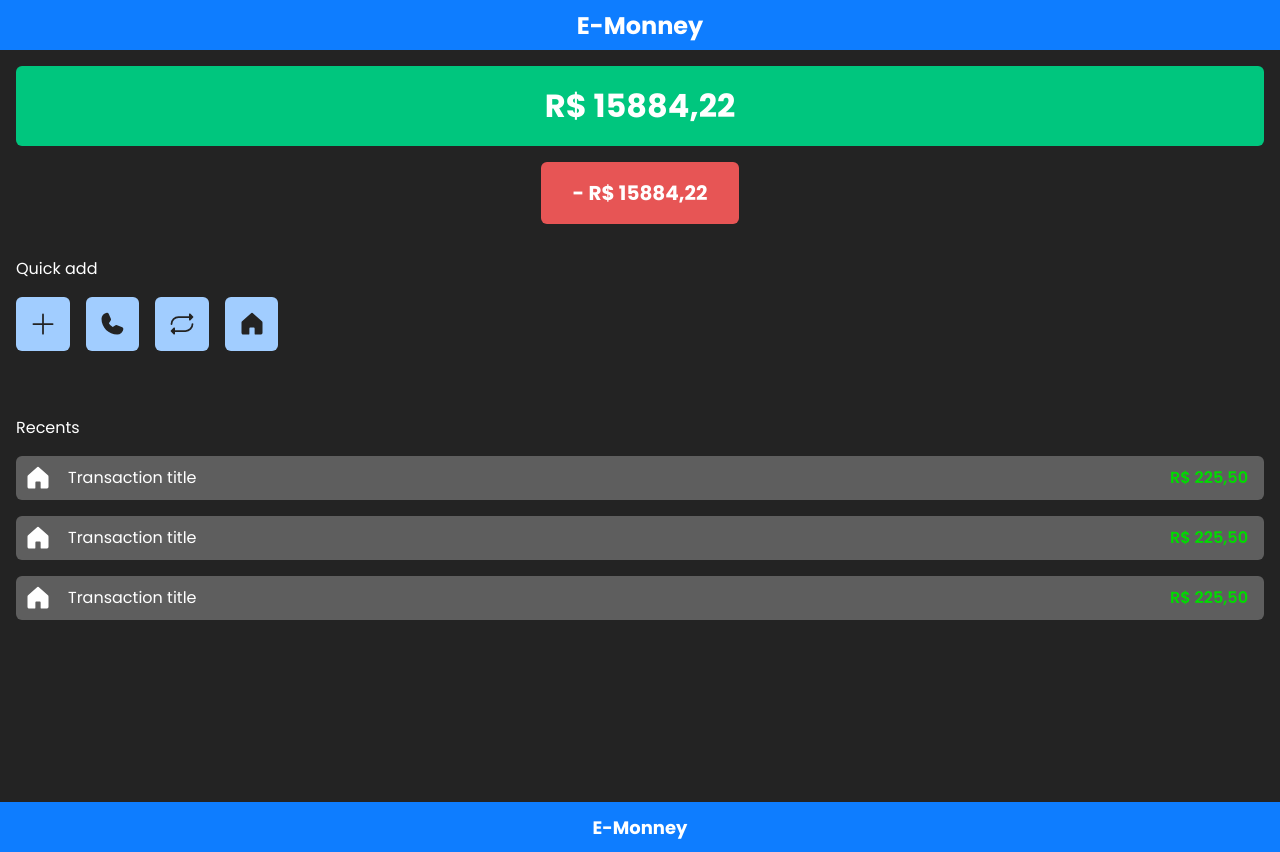
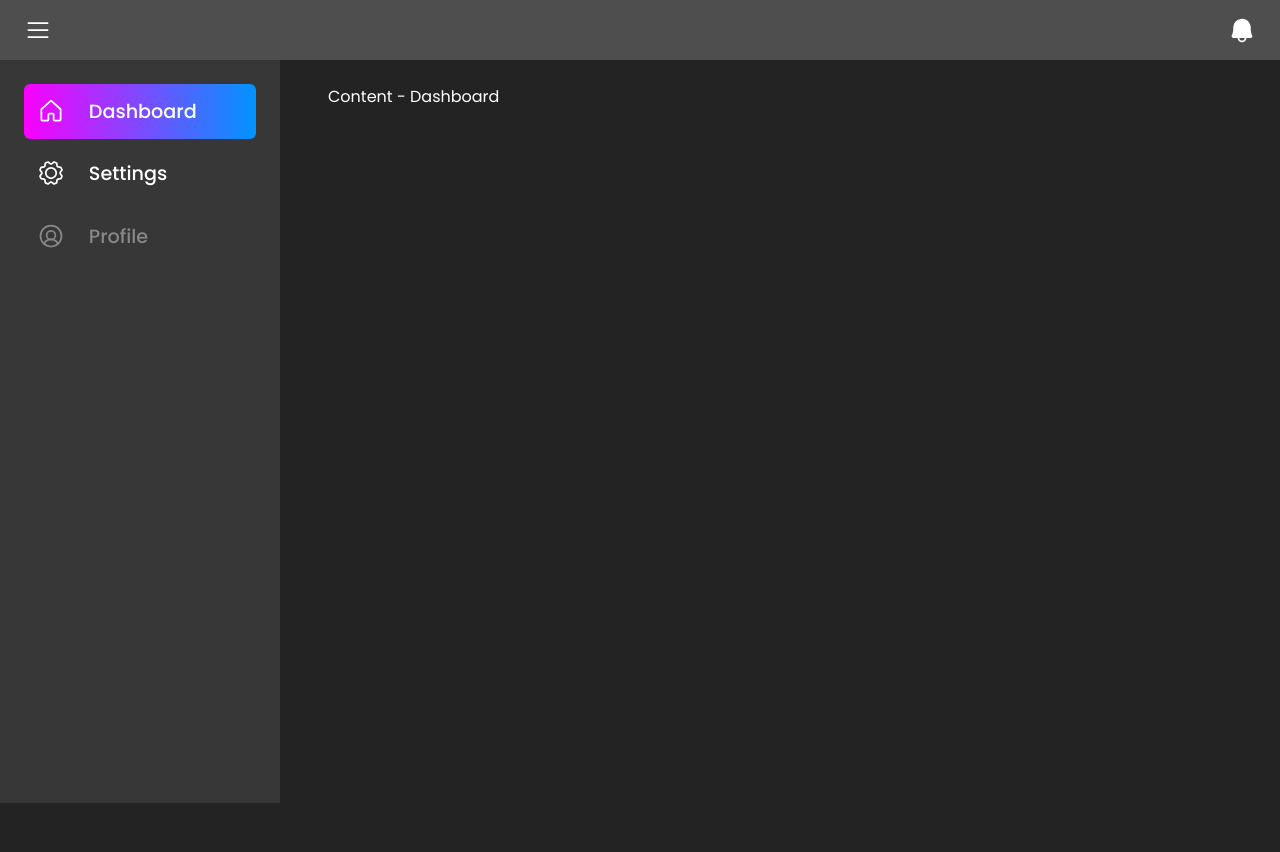
Before and after one commit to pedro-soares-nogueira/e-money, a Next.js app: page / in a window 1280 px wide. After the commit the page ends 803 px from the top, so only its background shows below. Built offline with nearby package versions, Linux system fonts and the light colour scheme.

Commit message:
feat:: side bar structure

```diff
--- a/src/components/DefaultLayout/index.tsx
+++ b/src/components/DefaultLayout/index.tsx
@@ -1,43 +1,111 @@
-import { styled } from '@/styles/stitches.config'
-import React, { ReactNode } from 'react'
+import { styled } from '@/styles/stitches.config';
+import { useRouter } from 'next/router';
+import { Bell, Gear, House, List, UserCircle } from 'phosphor-react';
+import React, { ReactNode } from 'react';
+import Link from 'next/link';
 
 interface DefaultLayout {
-  children: ReactNode
+  children: ReactNode;
 }
 
 const DefaultLayout = ({ children }: DefaultLayout) => {
+  const router = useRouter();
   return (
     <>
-      <NavBar>E-Monney</NavBar>
-      <Content>{children}</Content>
-      <Footer>E-Monney</Footer>
+      <NavBar>
+        <List size={28} weight="fill" />
+        <Bell size={28} weight="fill" />
+      </NavBar>
+      <Layout>
+        <SideBar>
+          <SideBarItem href={'/'} isActive={router.pathname === '/'}>
+            <House size={28} />
+            <span>Dashboard</span>
+          </SideBarItem>
+
+          <SideBarItem
+            href={'/settings'}
+            isActive={router.pathname === '/settings'}
+          >
+            <Gear size={28} />
+            <span>Settings</span>
+          </SideBarItem>
+
+          <SideBarItem
+            href={'/'}
+            disabled
+            isActive={router.pathname === '/Profile'}
+          >
+            <UserCircle size={28} />
+            <span>Profile</span>
+          </SideBarItem>
+        </SideBar>
+        <Content>{children}</Content>
+      </Layout>
     </>
-  )
-}
+  );
+};
 
-export default DefaultLayout
+export default DefaultLayout;
 
-export const NavBar = styled("nav", {
-  height: '50px',
-  backgroundColor: "$blue800",
+export const NavBar = styled('nav', {
   display: 'flex',
-  alignItems: 'center',
-  justifyContent: 'center',
-  fontSize: '$xl',
-  fontWeight: 'bold'
-})
+  alignItems: 'start',
+  justifyContent: 'space-between',
 
-export const Content = styled("main", {
-  height: "90vh",
-  margin: '1rem'
-})
+  width: '100%',
+  backgroundColor: '$dark400',
+  padding: '1rem 1.5rem',
+});
 
-export const Footer = styled("footer", {
-  height: '50px',
-  backgroundColor: "$blue800",
+export const Layout = styled('div', {
   display: 'flex',
-  alignItems: 'center',
-  justifyContent: 'center',
-  fontSize: '$md',
-  fontWeight: 'bold'
-})
+  alignItems: 'start',
+  justifyContent: 'start',
+  gap: '1.5rem',
+});
+
+export const SideBar = styled('div', {
+  backgroundColor: '$dark600',
+  padding: '1.5rem',
+  width: '280px',
+  height: 'calc(100vh - 57px)',
+  display: 'flex',
+  flexDirection: 'column',
+  gap: '.5rem',
+});
+
+export const SideBarItem = styled(Link, {
+  display: 'flex',
+  alignItems: 'start',
+  justifyContent: 'start',
+  gap: '1.5rem',
+  padding: '.8rem',
+  borderRadius: '6px',
+  textDecoration: 'none',
+  color: 'white',
+
+  variants: {
+    isActive: {
+      true: {
+        background:
+          'linear-gradient(90deg, rgba(250,0,255,1) 0%, rgba(0,148,255,1) 100%)',
+      },
+    },
+    disabled: {
+      true: {
+        opacity: '40%',
+        cursor: 'not-allowed',
+      },
+    },
+  },
+
+  span: {
+    fontWeight: '500',
+    fontSize: '1.2rem',
+  },
+});
+
+export const Content = styled('main', {
+  padding: '1.5rem',
+});
--- a/src/pages/index.tsx
+++ b/src/pages/index.tsx
@@ -1,162 +1,16 @@
-import Head from 'next/head'
-import Image from 'next/image'
-import { Inter } from 'next/font/google'
-import { styled } from '@/styles/stitches.config'
-import { Phone, Repeat, House, Plus } from 'phosphor-react'
+import Head from 'next/head';
+import { Inter } from 'next/font/google';
 
-const inter = Inter({ subsets: ['latin'] })
-
-export const EntranceAmount = styled('div', {
-  backgroundColor: '$green',
-  width: '100%',
-  fontWeight: 'bold',
-  padding: '1rem',
-  borderRadius: '6px',
-  display: 'flex',
-  alignItems: 'center',
-  justifyContent: 'center',
-  fontSize: '$2xl',
-})
-
-export const OutputAmount = styled('div', {
-  backgroundColor: '$red',
-  fontWeight: 'bold',
-  padding: '1rem 2rem',
-  borderRadius: '6px',
-  display: 'flex',
-  alignItems: 'center',
-  justifyContent: 'center',
-  fontSize: '$lg',
-})
-
-export const AmountContainer = styled('div', {
-  display: 'flex',
-  flexDirection: 'column',
-  alignItems: 'center',
-  justifyContent: 'center',
-  gap: '1rem',
-})
-
-export const QuickAddContainer = styled('div', {
-  display: 'flex',
-  flexDirection: 'column',
-  alignItems: 'start',
-  justifyContent: 'center',
-  gap: '1rem',
-  padding: '2rem 0',
-
-  div: {
-    display: 'flex',
-    alignItems: 'start',
-    justifyContent: 'center',
-    gap: '1rem',
-
-    span: {
-      backgroundColor: '$blue300',
-      color: '$dark900',
-      padding: '.8rem',
-      display: 'flex',
-      alignItems: 'center',
-      justifyContent: 'center',
-      borderRadius: '6px',
-    },
-  },
-})
-
-export const TransactionList = styled('div', {
-  display: 'flex',
-  flexDirection: 'column',
-  alignItems: 'start',
-  justifyContent: 'center',
-  gap: '1rem',
-  padding: '2rem 0',
-
-  div: {
-    display: 'flex',
-    alignItems: 'center',
-    justifyContent: 'space-between',
-    gap: '1rem',
-    width: '100%',
-    backgroundColor: '$dark600',
-    borderRadius: '6px',
-    padding: '.5rem',
-
-    label: {
-      display: 'flex',
-      alignItems: 'center',
-      justifyContent: 'center',
-      gap: '1rem',
-    },
-
-    span: {
-      marginRight: '.5rem',
-      fontWeight: '600',
-      color: '$greenText',
-    },
-  },
-})
+const inter = Inter({ subsets: ['latin'] });
 
 export default function Home() {
   return (
     <>
       <Head>
-        <title>E-Money</title>
-        <link rel='icon' href='/logo.png' />
+        <title>E-Money - Dashboard</title>
+        <link rel="icon" href="/logo.png" />
       </Head>
-      <>
-        <AmountContainer>
-          <EntranceAmount>R$ 15884,22</EntranceAmount>
-          <OutputAmount>- R$ 15884,22</OutputAmount>
-        </AmountContainer>
-
-        <QuickAddContainer>
-          <p>Quick add</p>
-
-          <div>
-            <span>
-              <Plus size={28} weight='fill' />
-            </span>
-
-            <span>
-              <Phone size={28} weight='fill' />
-            </span>
-
-            <span>
-              <Repeat size={28} weight='fill' />
-            </span>
-
-            <span>
-              <House size={28} weight='fill' />
-            </span>
-          </div>
-        </QuickAddContainer>
-
-        <TransactionList>
-          <p>Recents</p>
-
-          <div>
-            <label>
-              <House size={28} weight='fill' />
-              <p>Transaction title</p>
-            </label>
-            <span>R$ 225,50</span>
-          </div>
-          <div>
-            <label>
-              <House size={28} weight='fill' />
-              <p>Transaction title</p>
-            </label>
-            <span>R$ 225,50</span>
-          </div>
-          <div>
-            <label>
-              <House size={28} weight='fill' />
-              <p>Transaction title</p>
-            </label>
-            <span>R$ 225,50</span>
-          </div>
-        </TransactionList>
-      </>
+      <>Content - Dashboard</>
     </>
-  )
+  );
 }
--- a/src/styles/stitches.config.ts
+++ b/src/styles/stitches.config.ts
@@ -1,4 +1,4 @@
-import { createStitches } from '@stitches/react'
+import { createStitches } from '@stitches/react';
 
 export const {
   config,
@@ -21,7 +21,13 @@ export const {
       red: '#E75555',
 
       dark900: '#232323',
-      dark600: '#5E5E5E',
+      dark600: '#373737',
+      dark400: '#4E4E4E',
+      dark200: '#6C6C6C',
+
+      pink: '#FC5FFF',
+      purple: '#A55FFF',
+      blue: '#5FBCFF',
     },
 
     fontSizes: {
@@ -38,4 +44,4 @@ export const {
       lg: '(min-width: 1024px)',
     },
   },
-})
+});
```
Also changed, not shown: src/pages/settings.tsx (added, +16 -0 lines), src/styles/pages/index.ts (+1 -91 lines), 1 other file (tests, documents, lock files or other folders).
